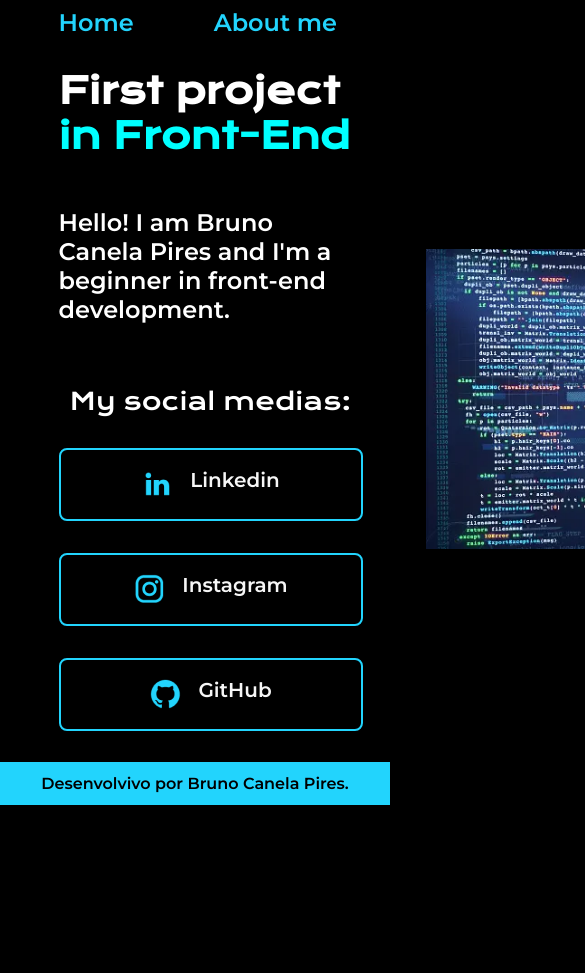
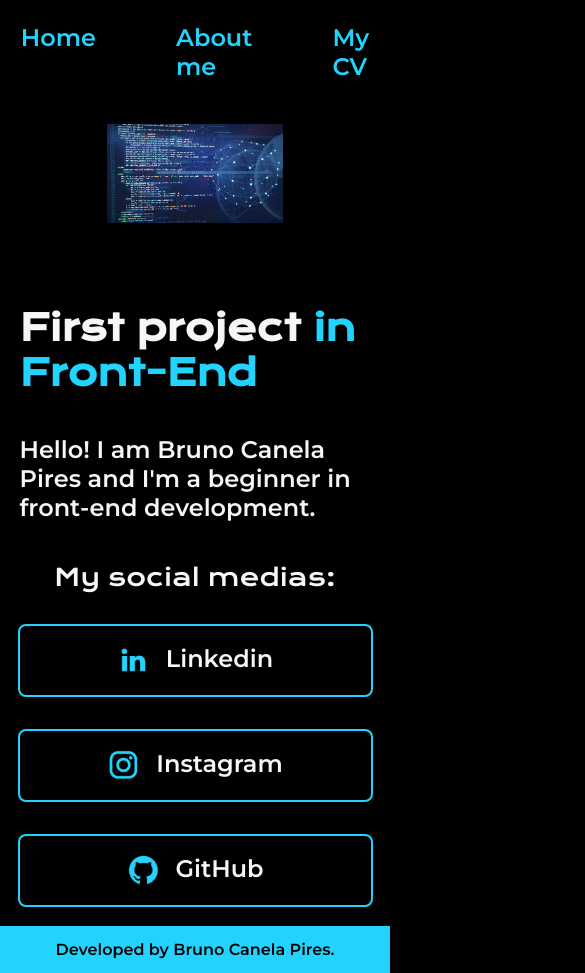
Before and after one commit to bcpires451/First-project, a plain HTML site: page index.html in a window 390 px wide. Shown: the top 973 px of the page, 585 px wide, since content can reach past the window. Before the commit the page ends 844 px from the top, so only its background shows below. Drawn offline with nearby package versions, Linux system fonts and the light colour scheme.

Commit message:
responsive

```diff
--- /dev/null
+++ b/Styles/style.css
@@ -0,0 +1,136 @@
+
+@import url('https://fonts.googleapis.com/css2?family=Krona+One&display=swap');
+@import url('https://fonts.googleapis.com/css2?family=Krona+One&display=swap');
+@import url('https://fonts.googleapis.com/css2?family=Montserrat:wght@600&display=swap');
+
+:root {
+    --cor-primaria: #000000;
+    --cor-secundaria: #f6f6f6;
+    --cor-terciaria: #22D4FD;
+    --cor-hover: #272727;
+
+    --fonte-primaria: 'Krona One', sans-serif;
+    --fonte-secundaria: 'Montserrat', sans-serif;
+}
+
+*{
+    margin: 0;
+    padding: 0;
+}
+body {
+    box-sizing: border-box;
+    background-color: var(--cor-primaria);
+    color: var(--cor-secundaria);
+    }
+
+.cabecalho {
+    padding: 2% 0% 0% 15%;
+}
+
+.cabecalho__menu {
+    display: flex;
+    gap: 80px;
+}
+
+
+.cabecalho__menu_link {
+    font-family: var(--fonte-secundaria);
+    font-size: 1.5rem;
+    font-weight: 600;
+    color: var(--cor-terciaria);
+    text-decoration: none;
+}
+
+.apresentacao {
+    padding: 8% 15%;
+    display: flex;
+    align-items: center;
+    justify-content: space-between;
+    gap: 82px;
+    }
+
+.apresentacao__conteudo {
+    width: 50%;
+    display: flex;
+    flex-direction: column;
+    gap: 40px;
+}
+
+.apresentacao__conteudo__titulo {
+    font-family: var(--fonte-primaria);
+    font-size: 2.25rem;
+}
+
+.titulo-destaque {
+    color:var(--cor-terciaria);
+    }
+
+.apresentacao__conteudo__texto {
+    font-family: var(--fonte-secundaria);
+    font-size: 1.5rem;
+}
+.apresentacao__links {
+    display: flex;
+    flex-direction: column;
+    align-items: center;
+    justify-content: space-between;
+    gap: 32px;
+}
+
+.apresentacao__links__subtitulo {
+    font-family: var(--fonte-primaria);
+    font-weight: 400;
+    font-size: 1.5rem;
+}
+
+.apresentacao__links__navegacao {
+    display: flex;
+    justify-content: center;
+    gap: 16px;
+    border: 2px solid var(--cor-terciaria);
+    width: 100%;
+    text-align: center;
+    border-radius: 8px;
+    font-size: 1.5rem;
+    font-weight: 600;
+    padding: 18.5px 0;
+    text-decoration: none;
+    color: var(--cor-secundaria);
+    font-family: var(--fonte-secundaria);
+}
+
+.apresentacao__links__link:hover {
+background-color: var(--cor-hover);
+}
+
+.apresentacao__imagem {
+    width: 50%;
+}
+
+.rodape {
+    color: var(--cor-primaria);
+    background-color: var(--cor-terciaria);
+    padding: 14px;
+    text-align: center;
+    font-size: 1rem;
+    font-family: var(--fonte-secundaria);
+    font-weight: 400;
+}
+
+@media (max-width: 1200px){
+    .cabecalho{
+        padding: 6%;
+    }
+    .cabecalho__menu{
+        justify-content: center;
+    }
+    .apresentacao{
+        flex-direction: column-reverse;
+        padding: 5%;
+    }
+    .apresentacao__conteudo{
+        width: auto;
+    }
+
+
+}
--- a/index.html
+++ b/index.html
@@ -5,13 +5,14 @@
     <meta charset="UTF-8">
     <meta name="viewport" content="width=device-width, initial-scale=1.0">
     <title>Pottfolio</title>
-    <link rel="stylesheet" href="style.css">
+    <link rel="stylesheet" href="./Styles/style.css">
 </head>
 <body>
     <header class="cabecalho">
         <nav class="cabecalho__menu">
-            <a class="cabecalho__menu_link">Home</a>
-            <a class="cabecalho__menu_link">About me</a>
+            <a class="cabecalho__menu_link" href="index.html">Home</a>
+            <a class="cabecalho__menu_link" href="./about.html">About me</a>
+            <a class="cabecalho__menu_link" href="./mycv.html">My CV</a>
         </nav>
     </header>
     <main class="apresentacao">
@@ -21,24 +22,24 @@
             <p class="apresentacao__conteudo__texto">Hello! I am Bruno Canela Pires and I'm a beginner in front-end development.</p>
             <div class="apresentacao__links">
                 <h2 class="apresentacao__links__subtitulo">My social medias: </h2>
-            <a class="apresentacao__links__link" href="https://www.linkedin.com/in/bruno-canela-pires/">
+            <a class="apresentacao__links__navegacao" href="https://www.linkedin.com/in/bruno-canela-pires/">
                 <img  src="./Assets/linkedin.png">
                 Linkedin
             </a>
-            <a class="apresentacao__links__link" href="https://instagram.com/bcpbruno">
+            <a class="apresentacao__links__navegacao" href="https://instagram.com/bcpbruno">
                 <img src="./Assets/instagram.png">
                 Instagram
             </a>
-            <a class="apresentacao__links__link" href="https://github.com/bcpires451">
+            <a class="apresentacao__links__navegacao" href="https://github.com/bcpires451">
                 <img src="./Assets/github.png">
                 GitHub
             </a>
             </div>
         </section>
-            <img class="imagem" src="./Assets/programando.png" alt="programando">
+            <img class="apresentacao__imagem" src="./Assets/programando.png" alt="programando">
     </main>
     <footer class="rodape">
-        <p>Desenvolvivo por Bruno Canela Pires.</p>
+        <p>Developed by Bruno Canela Pires.</p>
     </footer>
 </body>
 </html>
--- a/style.css
+++ /dev/null
@@ -1,113 +0,0 @@
-
-@import url('https://fonts.googleapis.com/css2?family=Krona+One&display=swap');
-@import url('https://fonts.googleapis.com/css2?family=Krona+One&display=swap');
-@import url('https://fonts.googleapis.com/css2?family=Montserrat:wght@600&display=swap');
-
-*{
-    margin: 0;
-    padding: 0;
-}
-body {
-    display: flex;
-    flex-direction: column;
-    /* removido height: 100vh; */
-    width: 100%;
-    box-sizing: border-box;
-    background-color: #000000;
-    color: white;
-    }
-
-.titulo-destaque {
-    color:aqua;
-    }
-
-.cabecalho {
-    padding: 2% 0% 0% 15%;
-}
-
-.cabecalho__menu {
-    display: flex;
-    gap: 80px;
-}
-
-
-.cabecalho__menu_link {
-    font-family:'Montserrat', sans-serif;
-    font-size: 24px;
-    font-weight: 600;
-    color: #22D4FD;
-}
-
-.apresentacao {
-    margin: 8% 15%;
-    display: flex;
-    align-items: center;
-    justify-content: space-between;
-    }
-
-.apresentacao__conteudo {
-    width: 615px;
-    padding-right: 63px;
-    display: flex;
-    flex-direction: column;
-    gap: 10px;
-}
-
-.apresentacao__conteudo__titulo {
-    font-family: 'Krona One', sans-serif;
-    font-size: 36px;
-    padding-bottom: 40px;
-}
-
-.apresentacao__conteudo__texto {
-    font-family: 'Montserrat', sans-serif;
-    font-size: 24px;
-    padding-bottom: 52px;
-}
-.apresentacao__links {
-    display: flex;
-    flex-direction: column;
-    align-items: center;
-    justify-content: space-between;
-    gap: 32px;
-}
-.apresentacao__links__subtitulo {
-    font-family: "Krona One", "sans-serif";
-    font-weight: 400;
-    font-size: 24px;
-}
-
-.apresentacao__links__link {
-    display: flex;
-    justify-content: center;
-    gap: 16px;
-    border: 2px solid #22D4FD;
-    width: 300px;
-    text-align: center;
-    border-radius: 8px;
-    font-size: 20px;
-    font-weight: 600;
-    font-family: 'Montserrat', sans-serif;
-    padding: 18.5px 0;
-    color: #f6f6f6;
-    text-decoration: none;
-}
-
-.apresentacao__links__link:hover {
-background-color: #272727;
-}
-
-.imagem {
-    display: flex;
-    width: 500px;
-    height: 300px;
-}
-
-.rodape {
-    color: #000000;
-    background-color: #22D4FD;
-    padding: 12px;
-    text-align: center;
-    font-size: 16px;
-    font-family: 'Montserrat', sans-serif;
-}
```
Also changed, not shown: about.html (added, +29 -0 lines), mycv.html (added, +19 -0 lines), Styles/var.css (added).
